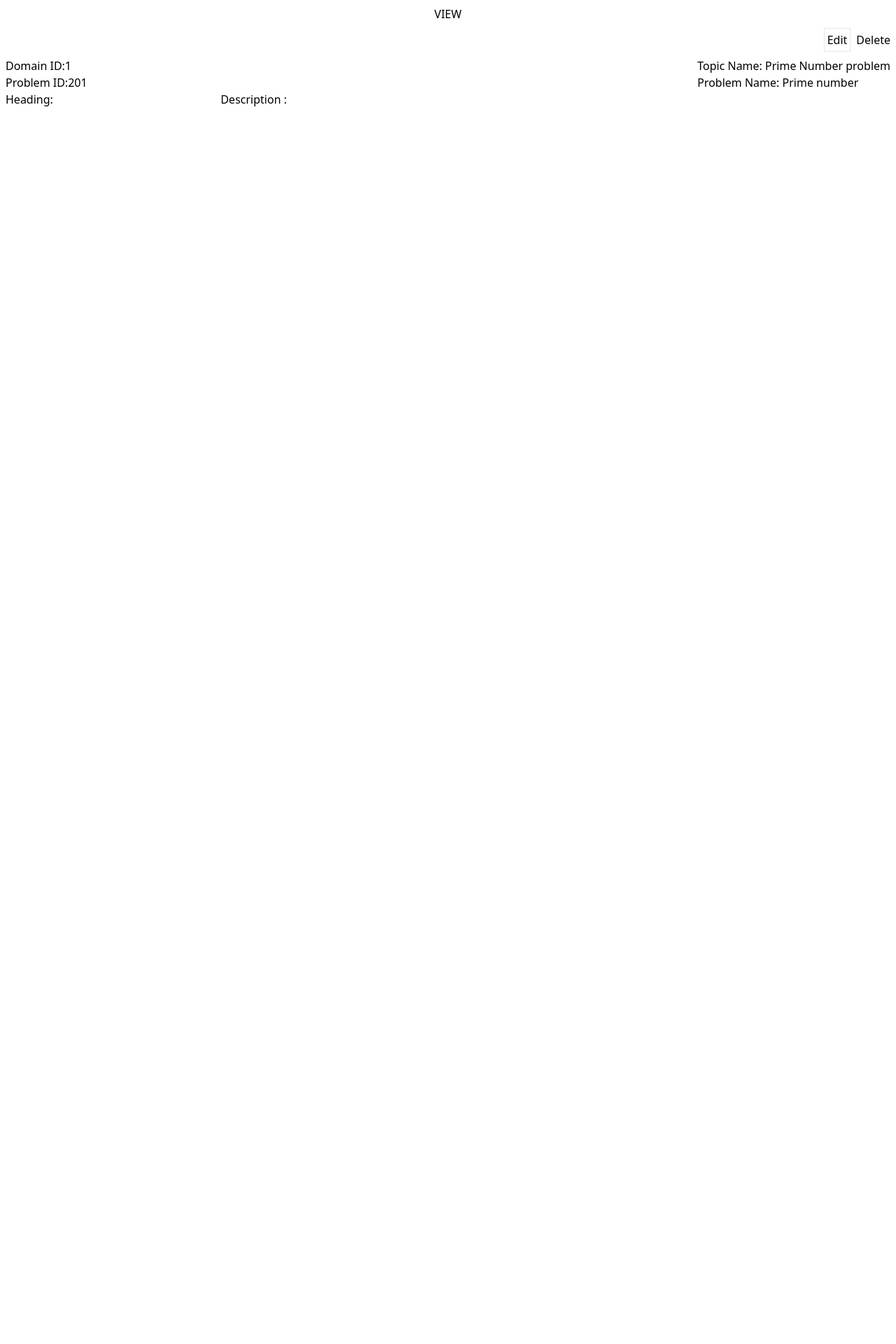
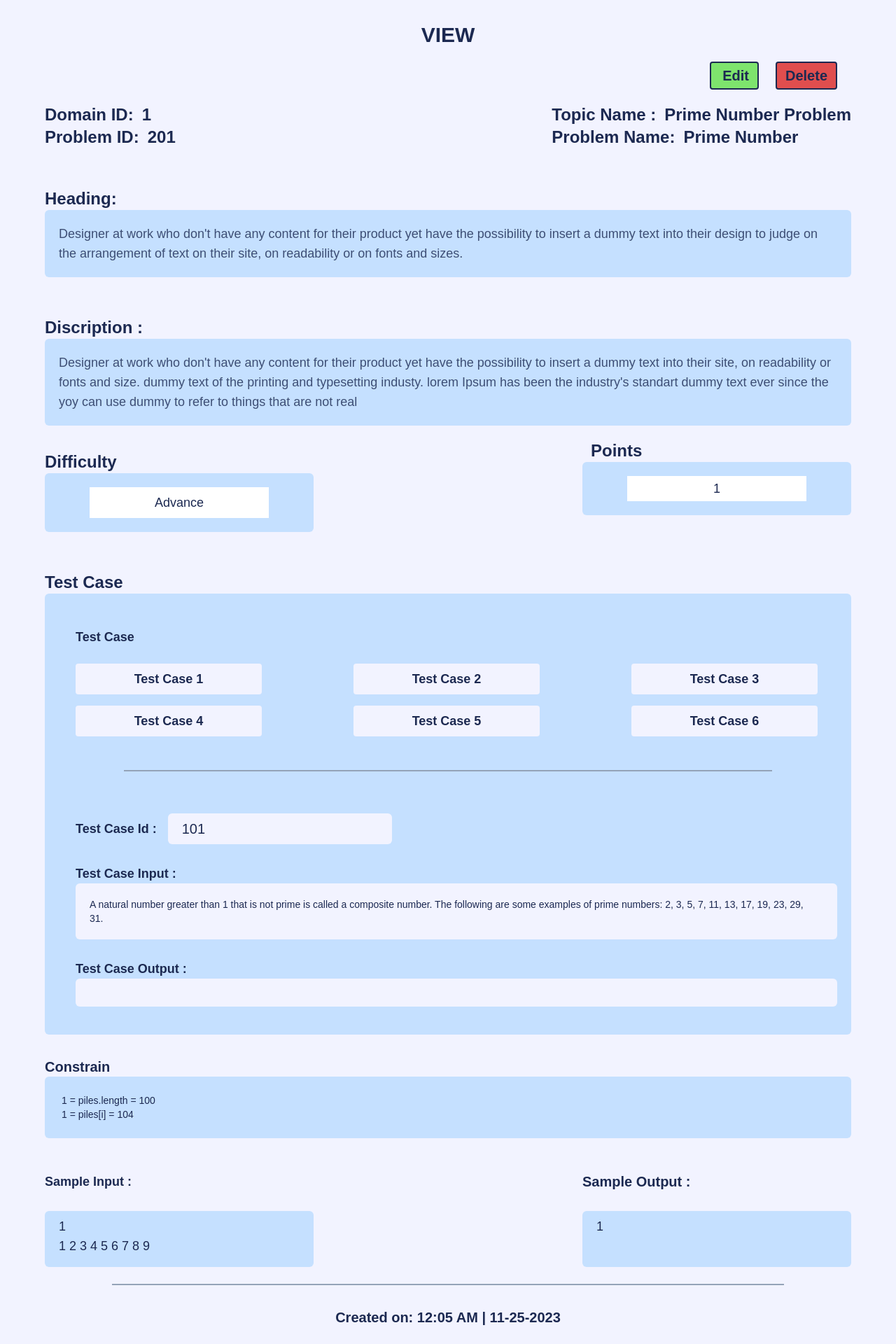
Before and after one commit to stahreem/Open-Source-Contribution, a React (Create React App) app: page / in a window 1280 px wide. Shown: the top 1920 px of the page at 70% size. Before the commit the page ends 800 px from the top, so only its background shows below. Built offline with nearby package versions, Linux system fonts and the light colour scheme.

Commit message:
completed

```diff
--- a/package.json
+++ b/package.json
@@ -8,6 +8,7 @@
     "@testing-library/user-event": "^13.5.0",
     "react": "^18.2.0",
     "react-dom": "^18.2.0",
+    "react-icons": "^5.0.1",
     "react-scripts": "5.0.1",
     "web-vitals": "^2.1.4"
   },
--- a/src/components/Header.jsx
+++ b/src/components/Header.jsx
@@ -1,36 +1,205 @@
 import React from "react";
+import { MdDelete } from "react-icons/md";
+import { FaPen } from "react-icons/fa6";
+
 
 export default function Header() {
+  // // const navigate = useNavigate();
+  // const handleClick = () => {
+  //   navigate('/edit')
+
+  // }
   return (
-    <div className="m-2 fs-3">
-      <h5 className="text-center">VIEW </h5>
-      <div className="flex justify-end  ">
-        <button className="m-2 bg-green border border-black-500 p-1 "> Edit </button>
-        <button> Delete </button>
-      </div>
-      <div className="flex justify-between">
-        <div>
-          <p>Domain ID:1</p>
-          <p>Problem ID:201</p>
+    <div className="h-full pl-16 pr-16 text-lg bg-bgBlue w text-textBlue font-raleway">
+      <div className="pt-8 text-3xl font-bold text-center">VIEW </div>
+      <div className="flex justify-end p-5 ">
+        <link rel="import" href="component.html" />
+        {/* onClick={handleClick} */}
+        <div className="flex items-center text-xl font-bold bg-[#7EE46D] w-fit pl-2 p-1 pr-3 border-2 border-textBlue hover:shadow-xl rounded mr-6">
+          {/* <div><FaPen /></div> */}
+          <div className="pl-2"> Edit</div>
         </div>
-        <div>
-          <p>Topic Name: Prime Number problem </p>
-          <p>Problem Name: Prime number </p>
+        <div className="flex items-center text-xl font-bold bg-[#E04E4E] w-fit pl-2 p-1 pr-3 border-2 border-textBlue hover:shadow-xl rounded">
+          {/* <div><MdDelete /></div> */}
+          <div className="pl-1"> Delete</div>
         </div>
       </div>
-      <div className="">
-        <label>Heading: </label>
-        <input />
-        <label> Description :</label>
-        <input/>
+      <div>
+        <form action="submit ">
+          <div>
+              <div className="flex justify-between ">
+            <div className="">
+                <div className="flex">
+                  <div className="text-2xl font-semibold" htmlFor="domainId">
+                    Domain ID:
+                  </div>
+                  <div className="pl-3 text-2xl font-semibold">1</div>
+                </div>
+                <div className="flex">
+                  <div className="text-2xl font-semibold" htmlFor="domainId">
+                    Problem ID:
+                  </div>
+                  <div className="pl-3 text-2xl font-semibold">201</div>
+                </div>
+              </div>
+              <div>
+                <div className="flex">
+                  <div className="text-2xl font-semibold" htmlFor="domainId">
+                    Topic Name :
+                  </div>
+                  <div className="pl-3 text-2xl font-semibold">Prime Number Problem </div>
+                </div>
+                <div className="flex">
+                  <div className="text-2xl font-semibold" htmlFor="domainId">
+                    Problem Name:
+                  </div>
+                  <div className="pl-3 text-2xl font-semibold"> Prime Number</div>
+                </div>
+                </div>
+            </div>
+          </div>
+          <div className="mt-14 ">
+            <div className="text-2xl font-bold">Heading:</div>
+
+            <div className="rounded-md bg-inputBg  text-[#3D4E74]  p-5 pl-5 pt-5 text-lg custom-scrollbar">
+              Designer at work who don't have any content for their product yet
+              have the possibility to insert a dummy text into their design to
+              judge on the arrangement of text on their site, on readability or
+              on fonts and sizes.
+            </div>
+          </div>
+          <div className="mt-14 ">
+            <div className="text-2xl font-bold">Discription :</div>
+            {/* <br /> */}
+            <div className="rounded-md bg-inputBg  text-[#3D4E74]  p-5 pl-5 pt-5 text-lg custom-scrollbar">
+              Designer at work who don't have any content for their product yet
+              have the possibility to insert a dummy text into their site, on
+              readability or fonts and size. dummy text of the printing and
+              typesetting industy. lorem Ipsum has been the industry's standart
+              dummy text ever since the yoy can use dummy to refer to things
+              that are not real
+            </div>
+          </div>
+
+
+          <div className="flex justify-between mt-5">
+            <div>
+                  <div className="mt-4 text-2xl font-semibold" htmlFor="" >
+                    Difficulty
+                  </div>
+                  <div className="px-16 py-5 text-lg rounded-md w-72 min-w-96 h-117 bg-inputBg">
+                  <div className="p-2 text-center bg-white ">Advance
+                  <div> </div>
+                  </div>
+                  </div>
+                  </div>
+                  <div>
+                  <div className="pl-3 text-2xl font-semibold">Points </div>
+                  <div className="px-16 py-5 text-lg rounded-md min-w-96 h-117 bg-inputBg">
+                  <div className="p-1 text-center bg-white ">1
+                   </div>
+                  </div>
+                  </div>
+
+        </div>
+
+
+
+
+          <div className="text-2xl font-bold mt-14 ">Test Case </div>
+          <div className="w-full h-full p-6 pt-5 pb-10 pl-5 pr-5 text-sm rounded-md bg-inputBg">
+            <div className="pl-6 pr-4 text-lg font-bold pt-7">Test Case </div>
+            <div className="flex flex-wrap justify-between pl-6 pr-6 mt-6">
+              <div className="w-1/4 p-2 mb-4 mr-1 text-lg font-bold text-center rounded bg-bgBlue">
+                Test Case 1
+              </div>
+              <div className="w-1/4 p-2 mb-4 mr-1 text-lg font-bold text-center rounded bg-bgBlue">
+                Test Case 2
+              </div>
+              <div className="w-1/4 p-2 mb-4 mr-1 text-lg font-bold text-center rounded bg-bgBlue">
+                Test Case 3
+              </div>
+              <div className="w-1/4 p-2 mb-4 mr-1 text-lg font-bold text-center rounded bg-bgBlue">
+                Test Case 4
+              </div>
+              <div className="w-1/4 p-2 mb-4 mr-1 text-lg font-bold text-center rounded bg-bgBlue">
+                Test Case 5
+              </div>
+              <div className="w-1/4 p-2 mb-4 mr-1 text-lg font-bold text-center rounded bg-bgBlue">
+                Test Case 6
+              </div>
+            </div>
+            <div className="w-5/6 m-auto mt-8 mb-8 border border-slate-400 "></div>
+
+            <div className="flex items-center pl-6 pt-7">
+              <div className="pr-4 text-lg font-bold">Test Case Id :</div>
+              <div className="pt-2 pl-5 text-xl rounded-md w-80 h-11 bg-bgBlue">
+                101
+              </div>
+            </div>
+            <div className="pl-6 pt-7">
+              <div className="pr-4 text-lg font-bold">Test Case Input :</div>
+              {/* <br /> */}
+              <div className="w-full pt-5 pb-5 pl-5 text-sm rounded-md pr-7 bg-bgBlue">
+                A natural number greater than 1 that is not prime is called a
+                composite number. The following are some examples of prime
+                numbers: 2, 3, 5, 7, 11, 13, 17, 19, 23, 29, 31.
+              </div>
+            </div>
+            <div className="pl-6 pt-7">
+              <div className="pr-4 text-lg font-bold">Test Case Output :</div>
+              {/* <br /> */}
+              <div className="pt-5 pb-5 pl-5 text-sm rounded-md bg-bgBlue">
+                {/* <p>var isPrime = function(n) { if(typeof n !== 'number' || n <= 1 || n % 1 !== 0){ return false; } for(var i = 2; i <= Math. sqrt(n); i += 1){ if(n % i === 0){ return false; } } return true; };</p>   */}
+              </div>
+            </div>
+          </div>
+          <div>
+            <div>
+              <div className="mt-8 text-xl font-bold">Constrain </div>
+              <div className="w-full p-6 text-sm rounded-md h-117 bg-inputBg pl-50 pt-30 pr-50 pb-30">
+                <div className="flex flex-col w-96 bg-inputBg font-raleway">
+                  <ul>
+                    <li>1 = piles.length = 100 </li>
+                    <li>1 = piles[i] = 104 </li>
+                  </ul>
+                </div>
+              </div>
+            </div>
+          </div>
+          <div className="flex justify-between">
+            <div className="flex flex-col justify-between mt-12 ">
+              <div className="">
+                <div className="font-bold ">Sample Input :</div>
+                <br />
+                <div className="h-20 pt-2 pl-5 text-lg rounded-md min-w-96 bg-inputBg">
+                  <ul>
+                    <li>1</li>
+                    <li>1 2 3 4 5 6 7 8 9 </li>
+                  </ul>
+                </div>
+              </div>
+            </div>
+            <div className="flex flex-col justify-between mt-12">
+              <div className="flex flex-col justify-around">
+                <div className="">
+                  <div className="text-xl font-bold"> Sample Output :</div>
+                  <br />
+                  <div className="h-20 pt-2 pl-5 text-lg rounded-md min-w-96 h-117 bg-inputBg">
+                    <ul>
+                      <li>1</li>
+                    </ul>
+                  </div>
+                </div>
+              </div>
+            </div>
+          </div>
+        </form>
+      </div>
+      <div className="w-5/6 m-auto mt-6 border border-slate-400 "></div>
+      <div className="pb-16 mt-8 text-xl font-bold text-center">
+        Created on: 12:05 AM | 11-25-2023
       </div>
     </div>
-    //     <div class="flex justify-end">
-    //   <h5 class="text-center">VIEW</h5>
-    //   <div class="ml-5">
-    //     <button>Edit</button>
-    //     <button>Delete</button>
-    //   </div>
-    // </div>
   );
 }
--- a/tailwind.config.js
+++ b/tailwind.config.js
@@ -1,10 +1,17 @@
 /** @type {import('tailwindcss').Config} */
 module.exports = {
-  content: [
-    "./src/**/*.{js,jsx,ts,tsx}",
-  ],
+  content: ["./src/**/*.{js,jsx,ts,tsx}"],
   theme: {
-    extend: {},
+    extend: {
+      colors: {
+       bgBlue:"#F2F3FF",
+       inputBg:"#C5E0FF",
+       textBlue:"#1C2951",
+      },
+      fontFamily: {
+        'raleway': ['Raleway', 'sans-serif'],
+      },
+    },
   },
   plugins: [],
 }
```
Also changed, not shown: 1 other file (tests, documents, lock files or other folders).
